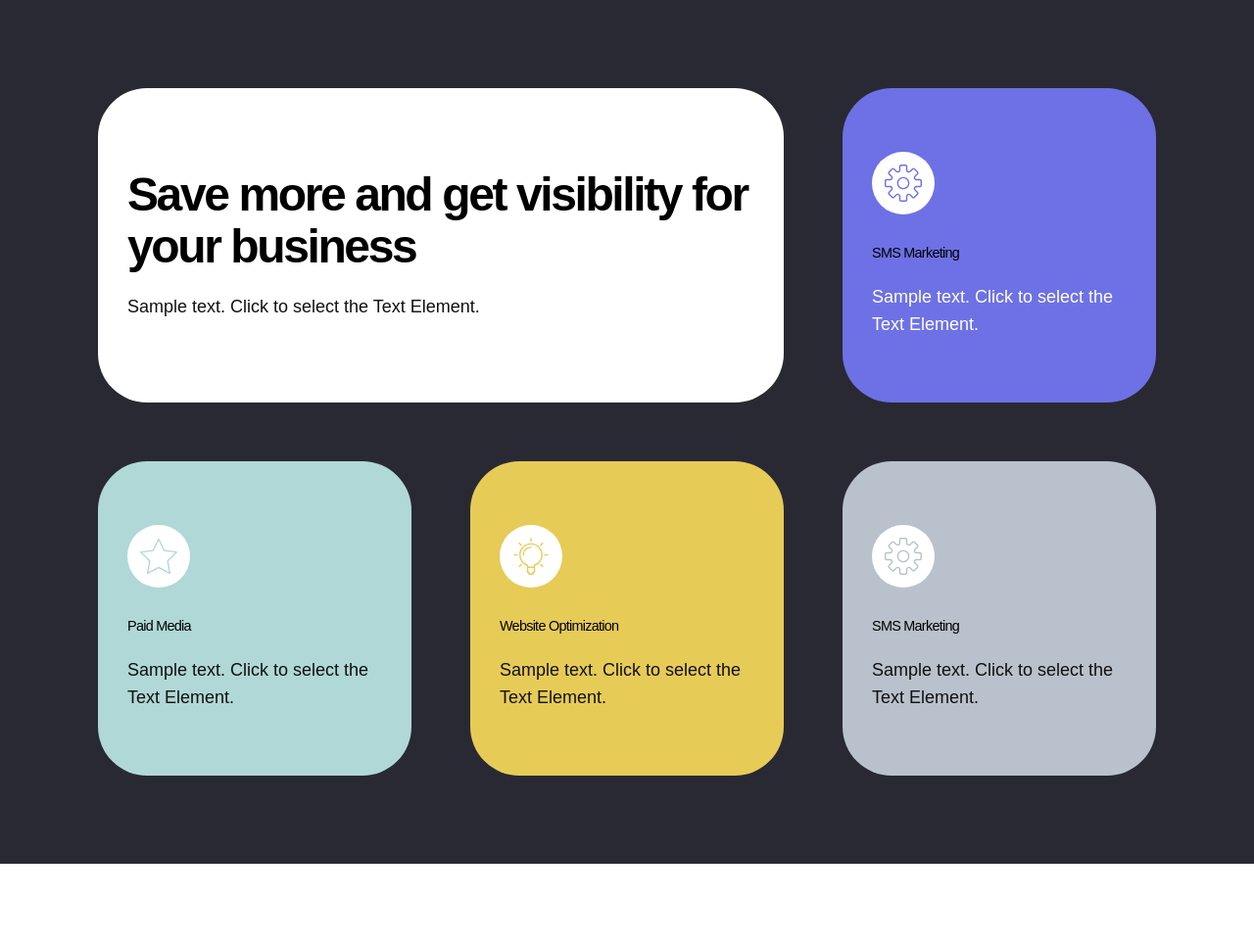
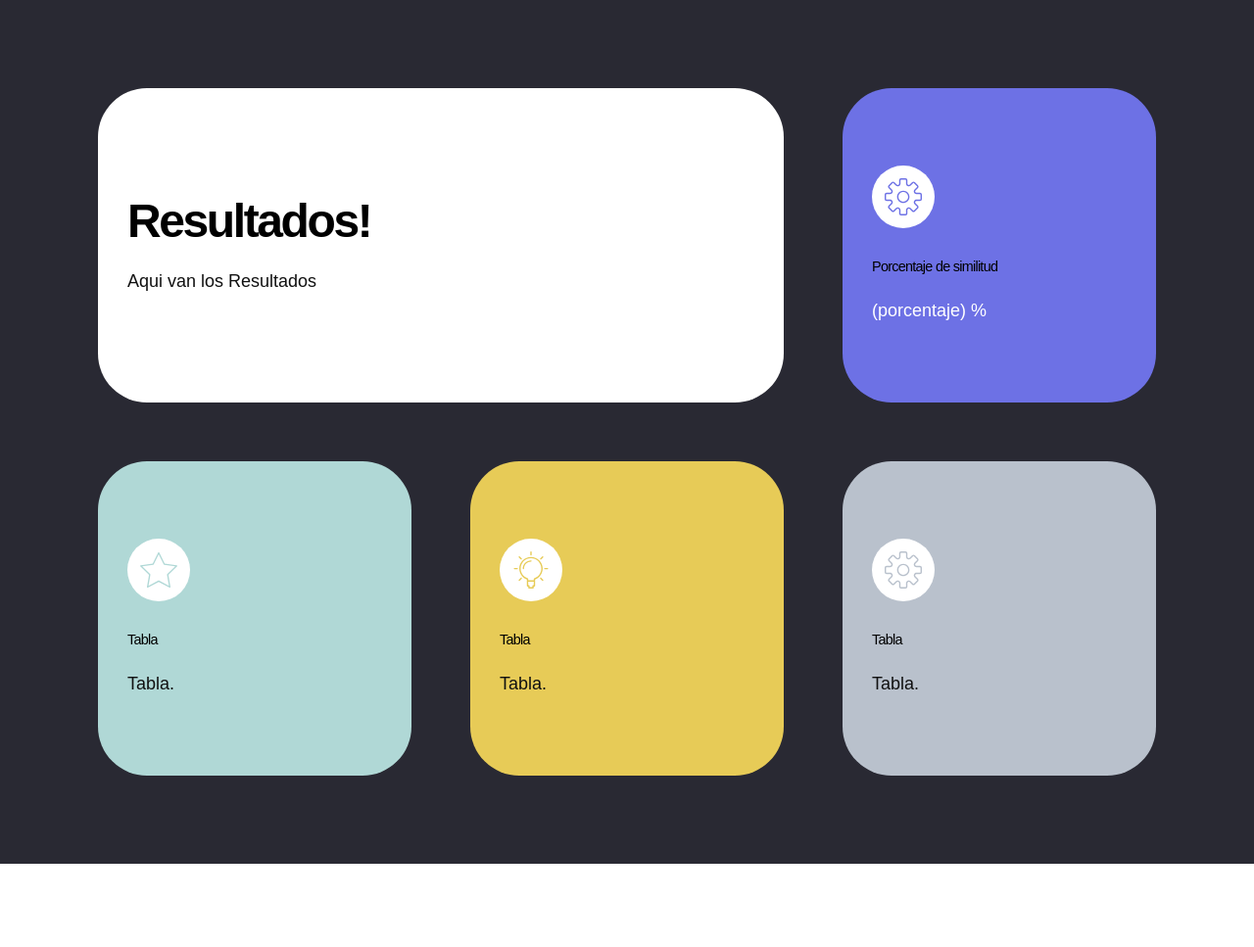
Before and after one commit to oscarert2/FacialRecognition, a Django app: page /results in a window 1280 px wide. Shown: the top 967 px of the page at 98% size. Run offline with Django 4.2, Linux system fonts and the light colour scheme; some libraries are stand-ins or nearby versions; some web fonts are replaced.

Commit message:
botones y cajita

```diff
--- a/DJANGO/facialreq/templates/results.html
+++ b/DJANGO/facialreq/templates/results.html
@@ -41,8 +41,8 @@
                     <div class="u-container-layout u-valign-middle-lg u-valign-middle-xl u-container-layout-1">
                       <div class="u-container-align-center-sm u-container-align-center-xs u-container-align-left-lg u-container-align-left-md u-container-align-left-xl u-container-style u-expanded-width-lg u-expanded-width-xl u-group u-radius-50 u-shape-round u-white u-group-1 animated customAnimationIn-played" data-animation-name="customAnimationIn" data-animation-duration="2000" style="will-change: transform, opacity; animation-duration: 2000ms;">
                         <div class="u-container-layout u-valign-middle u-container-layout-2">
-                          <h2 class="u-align-center-sm u-align-center-xs u-align-left-lg u-align-left-md u-align-left-xl u-text u-text-default u-text-1"> Save more and get visibility for your business</h2>
-                          <p class="u-align-center-sm u-align-center-xs u-align-left-lg u-align-left-md u-align-left-xl u-text u-text-default u-text-2">Sample text. Click to select the Text Element.</p>
+                          <h2 class="u-align-center-sm u-align-center-xs u-align-left-lg u-align-left-md u-align-left-xl u-text u-text-default u-text-1"> Resultados!</h2>
+                          <p class="u-align-center-sm u-align-center-xs u-align-left-lg u-align-left-md u-align-left-xl u-text u-text-default u-text-2">Aqui van los Resultados</p>
                         </div>
                       </div>
                     </div>
@@ -75,8 +75,8 @@
 		l-3.572,3.571c-1.148,1.148-1.476,2.794-0.854,4.294c0.621,1.5,2.016,2.432,3.64,2.432h5.052C51.65,23,52,23.35,52,23.78V30.22z"></path><path d="M27,18c-4.963,0-9,4.037-9,9s4.037,9,9,9s9-4.037,9-9S31.963,18,27,18z M27,34c-3.859,0-7-3.141-7-7s3.141-7,7-7
 		s7,3.141,7,7S30.859,34,27,34z"></path>
 </g></svg></span>
-                          <h5 class="u-align-center-sm u-align-center-xs u-align-left-lg u-align-left-md u-align-left-xl u-text u-text-default u-text-3">SMS Marketing</h5>
-                          <p class="u-align-center-sm u-align-center-xs u-align-left-lg u-align-left-md u-align-left-xl u-text u-text-default u-text-4">Sample text. Click to select the Text Element.</p>
+                          <h5 class="u-align-center-sm u-align-center-xs u-align-left-lg u-align-left-md u-align-left-xl u-text u-text-default u-text-3">Porcentaje de similitud</h5>
+                          <p class="u-align-center-sm u-align-center-xs u-align-left-lg u-align-left-md u-align-left-xl u-text u-text-default u-text-4">(porcentaje) %</p>
                         </div>
                       </div>
                     </div>
@@ -97,8 +97,8 @@
 	l14.854-7.808c0.291-0.154,0.638-0.154,0.931,0l14.852,7.808l-2.836-16.538c-0.056-0.324,0.052-0.655,0.287-0.885l12.016-11.713
 	l-16.605-2.413c-0.326-0.047-0.607-0.252-0.753-0.547L27.934,4.578l-7.427,15.047c-0.146,0.295-0.427,0.5-0.753,0.547L3.149,22.584z
 	"></path></svg></span>
-                          <h5 class="u-align-center-sm u-align-center-xs u-align-left-lg u-align-left-md u-align-left-xl u-text u-text-default u-text-5"> Paid Media</h5>
-                          <p class="u-align-center-sm u-align-center-xs u-align-left-lg u-align-left-md u-align-left-xl u-text u-text-default u-text-6">Sample text. Click to select the Text Element.</p>
+                          <h5 class="u-align-center-sm u-align-center-xs u-align-left-lg u-align-left-md u-align-left-xl u-text u-text-default u-text-5"> Tabla</h5>
+                          <p class="u-align-center-sm u-align-center-xs u-align-left-lg u-align-left-md u-align-left-xl u-text u-text-default u-text-6">Tabla.</p>
                         </div>
                       </div>
                     </div>
@@ -117,8 +117,8 @@
 		c-0.391-0.391-1.023-0.391-1.414,0s-0.391,1.023,0,1.414L12.15,11.564z"></path><path d="M27,13c-6.617,0-12,5.383-12,12c0,0.553,0.447,1,1,1s1-0.447,1-1c0-5.514,4.486-10,10-10c0.553,0,1-0.447,1-1
 		S27.553,13,27,13z"></path>
 </g></svg></span>
-                          <h5 class="u-align-center-sm u-align-center-xs u-align-left-lg u-align-left-md u-align-left-xl u-text u-text-default u-text-7"> Website Optimization</h5>
-                          <p class="u-align-center-sm u-align-center-xs u-align-left-lg u-align-left-md u-align-left-xl u-text u-text-default u-text-8">Sample text. Click to select the Text Element.</p>
+                          <h5 class="u-align-center-sm u-align-center-xs u-align-left-lg u-align-left-md u-align-left-xl u-text u-text-default u-text-7"> Tabla</h5>
+                          <p class="u-align-center-sm u-align-center-xs u-align-left-lg u-align-left-md u-align-left-xl u-text u-text-default u-text-8">Tabla.</p>
                         </div>
                       </div>
                     </div>
@@ -151,8 +151,8 @@
 		l-3.572,3.571c-1.148,1.148-1.476,2.794-0.854,4.294c0.621,1.5,2.016,2.432,3.64,2.432h5.052C51.65,23,52,23.35,52,23.78V30.22z"></path><path d="M27,18c-4.963,0-9,4.037-9,9s4.037,9,9,9s9-4.037,9-9S31.963,18,27,18z M27,34c-3.859,0-7-3.141-7-7s3.141-7,7-7
 		s7,3.141,7,7S30.859,34,27,34z"></path>
 </g></svg></span>
-                          <h5 class="u-align-center-sm u-align-center-xs u-align-left-lg u-align-left-md u-align-left-xl u-text u-text-default u-text-9">SMS Marketing</h5>
-                          <p class="u-align-center-sm u-align-center-xs u-align-left-lg u-align-left-md u-align-left-xl u-text u-text-default u-text-10">Sample text. Click to select the Text Element.</p>
+                          <h5 class="u-align-center-sm u-align-center-xs u-align-left-lg u-align-left-md u-align-left-xl u-text u-text-default u-text-9">Tabla</h5>
+                          <p class="u-align-center-sm u-align-center-xs u-align-left-lg u-align-left-md u-align-left-xl u-text u-text-default u-text-10">Tabla.</p>
                         </div>
                       </div>
                     </div>
```
Also changed, not shown: DJANGO/facialreq/templates/base.html (+0 -13 lines).
